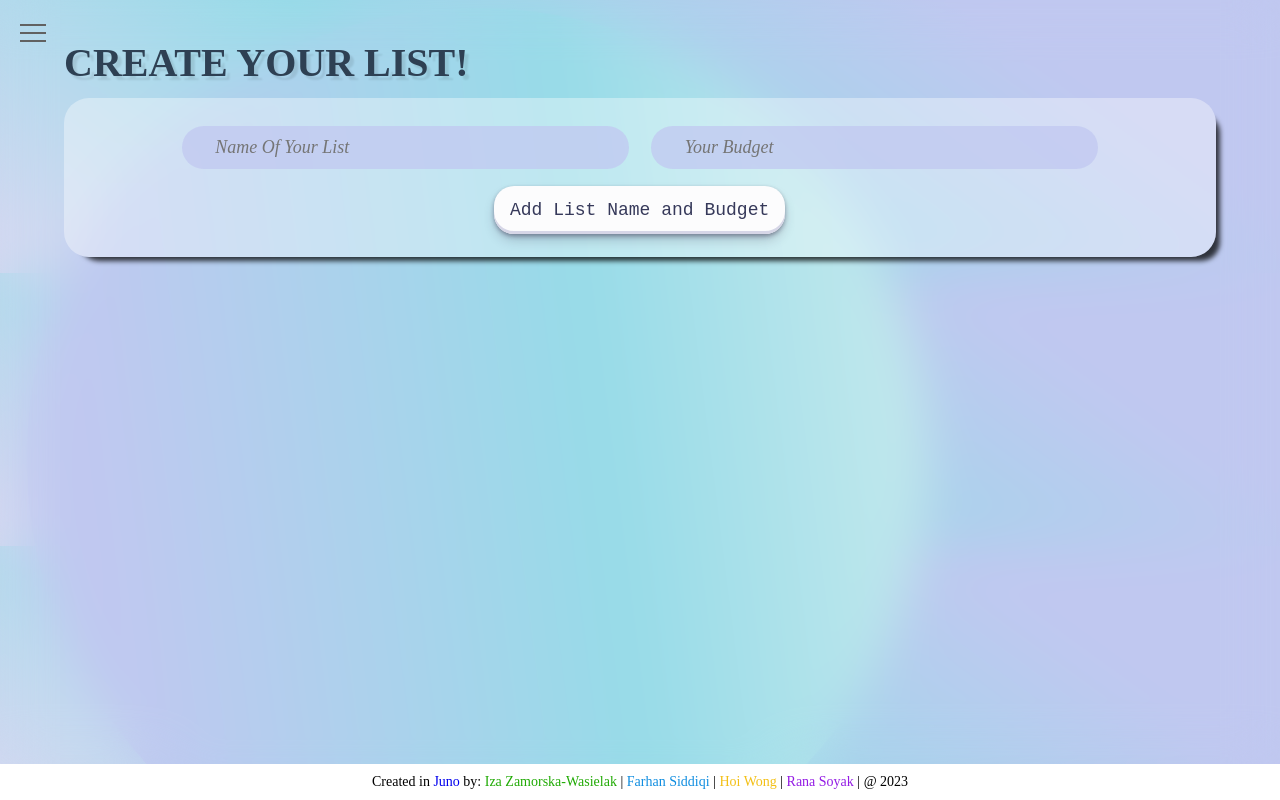
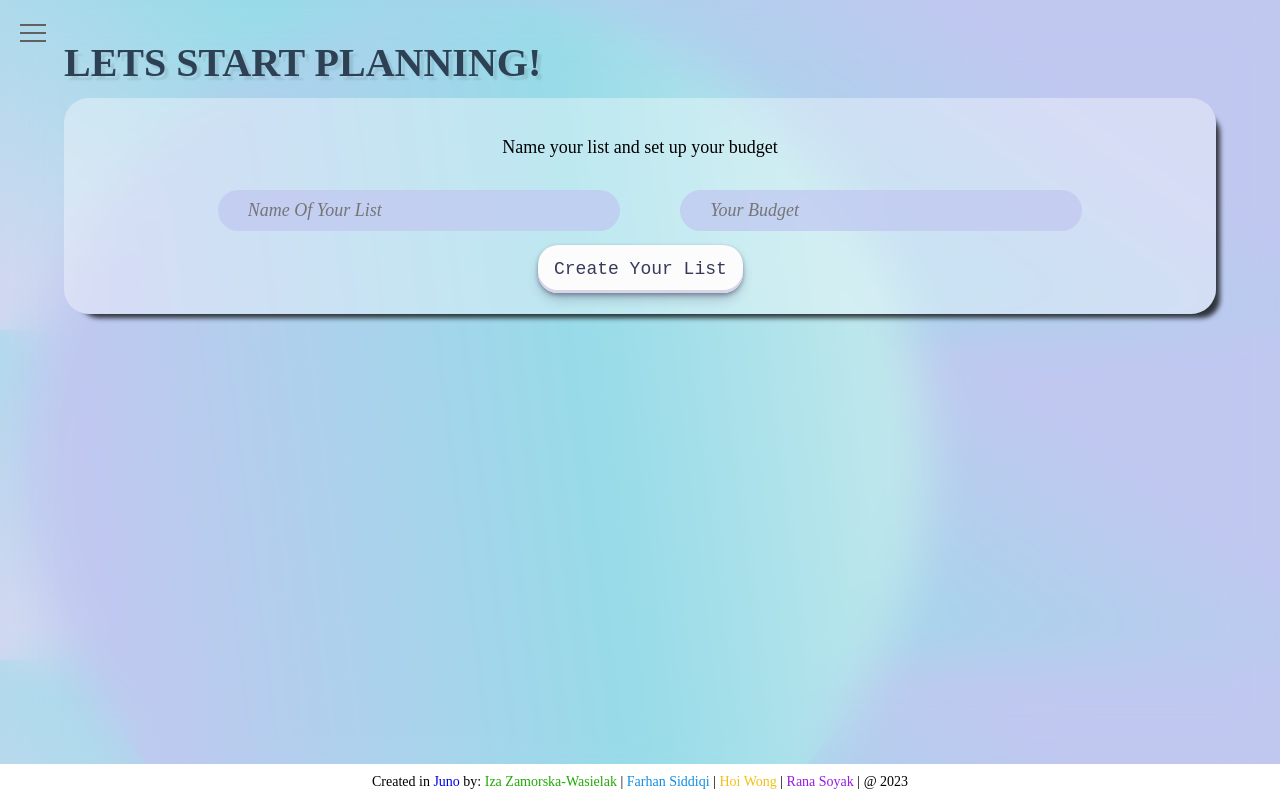
Before and after one commit to RIHFapp/BCM-backup, a React (Create React App) app: page /searchPage in a window 1280 px wide. Built offline with nearby package versions, Linux system fonts and the light colour scheme; a web font is replaced by a local one.

Commit message:
updating seacrhpage

```diff
--- a/src/Components/SearchPage.js
+++ b/src/Components/SearchPage.js
@@ -246,11 +246,13 @@ const SearchPage = (/* {pageLoad} */) => {
             {
              <>
              { budgetLoad && (
-                <section className="budgetSetup">
+                <section >
                 <div className="inputSection wrapper">
-                    <h2>Create Your List!</h2>
+                  <h2>Lets Start Planning!</h2>
                   <form action="submit">
                     {/* name of the list input */}
+                    <p>Name your list and set up your budget</p>
+                    <div className="searchInput">
                       <label htmlFor="newName"></label>
                       <input
                         type="text"
@@ -267,9 +269,10 @@ const SearchPage = (/* {pageLoad} */) => {
                         placeholder="Your Budget"
                         maxlength="7"
                         />
+                    </div>
                     <div>
                       <button onClick={handleListConfig}>
-                          Add List Name and Budget
+                        Create Your List
                       </button>
                     </div>
                   </form>
```
Lines whose indentation alone changed are shown as unchanged.
